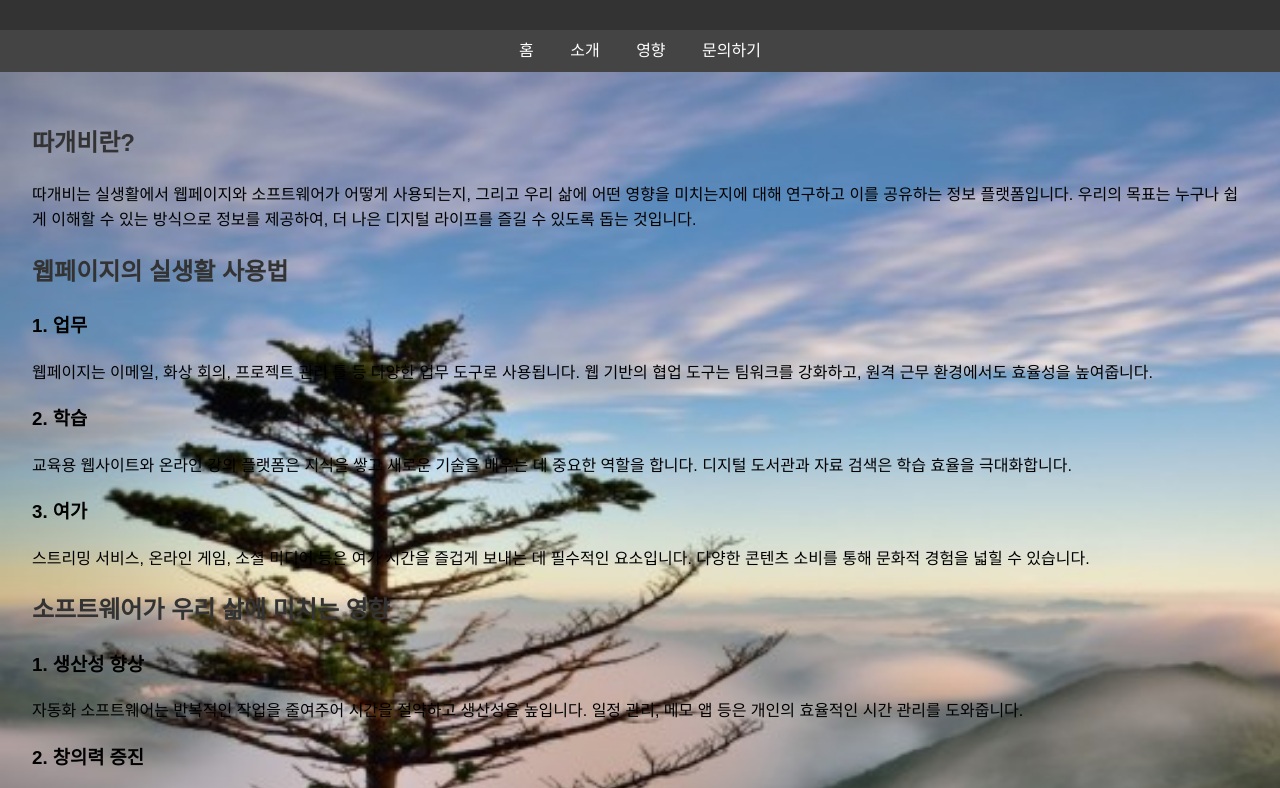
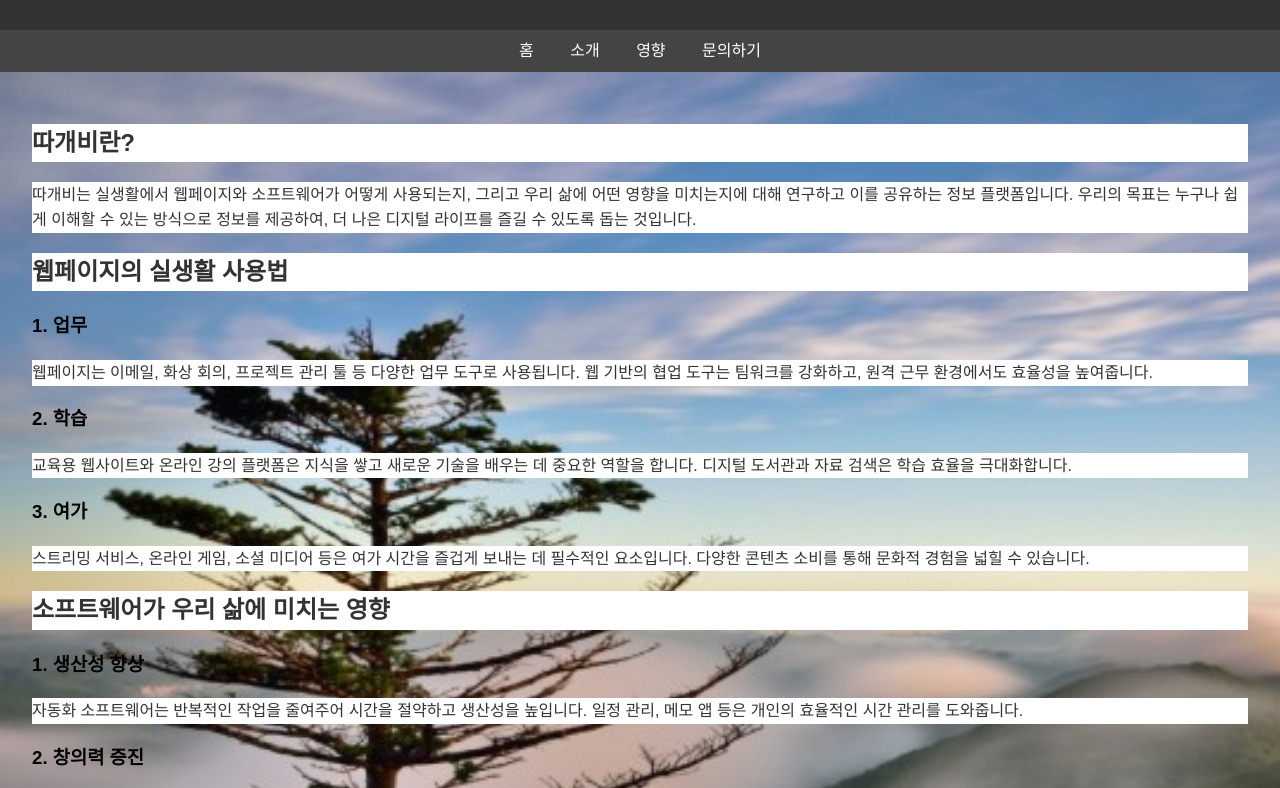
Before and after one commit to do4ng/Aaa, a plain HTML site: page index.html in a window 1280 px wide. Shown: the part 96-884 px from the top of the page. Drawn offline with Linux system fonts and the light colour scheme.

Commit message:
Update index.html

```diff
--- a/index.html
+++ b/index.html
@@ -33,8 +33,12 @@
             background-image: url("./img.png");
             background-size: cover;
         }
-        h1, h2 {
+        h1, h2 , p{
             color: #333;
+            background-color: #fff;
+        }
+        p {
+            font-weight; 500;
         }
         footer {
             background: #333;
```
